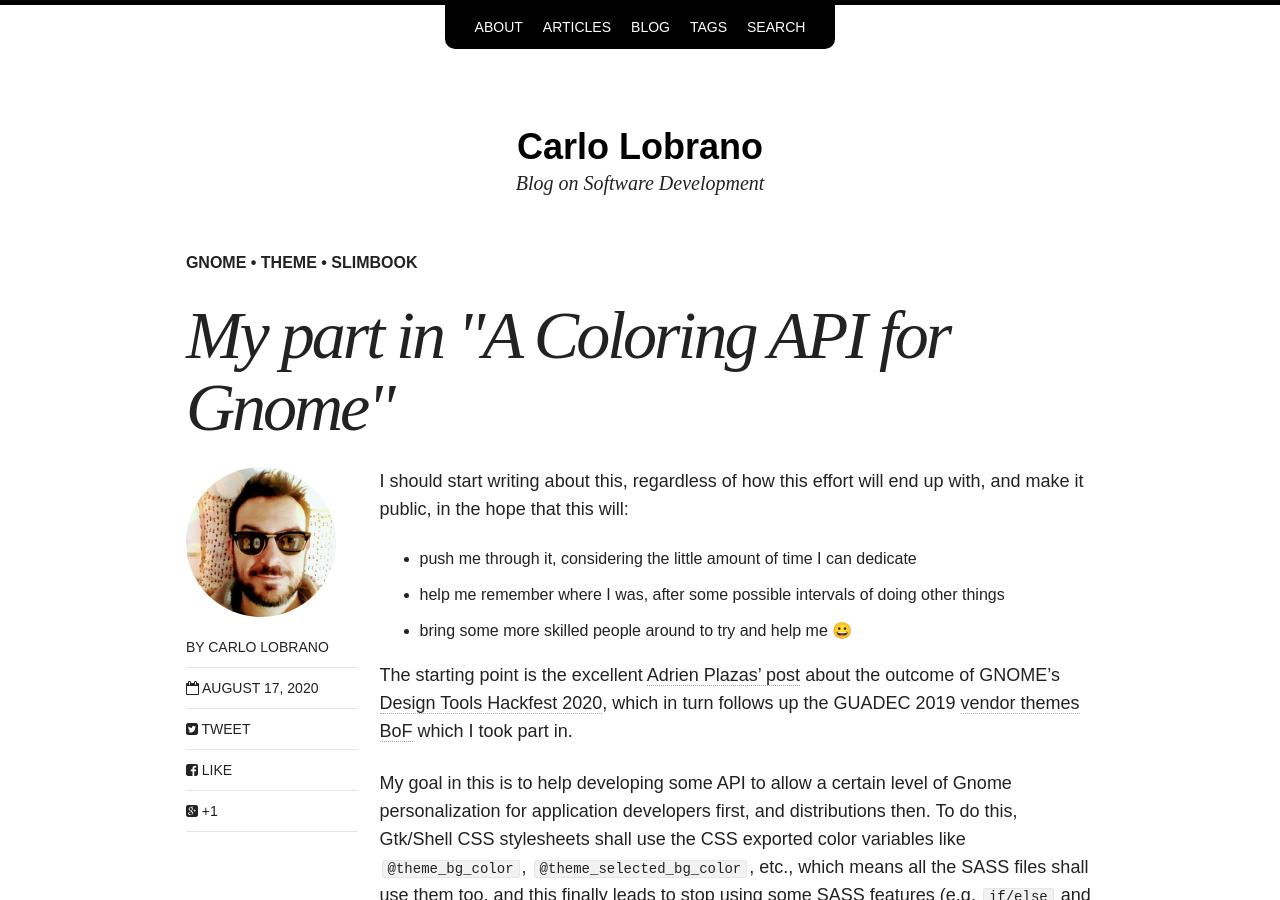
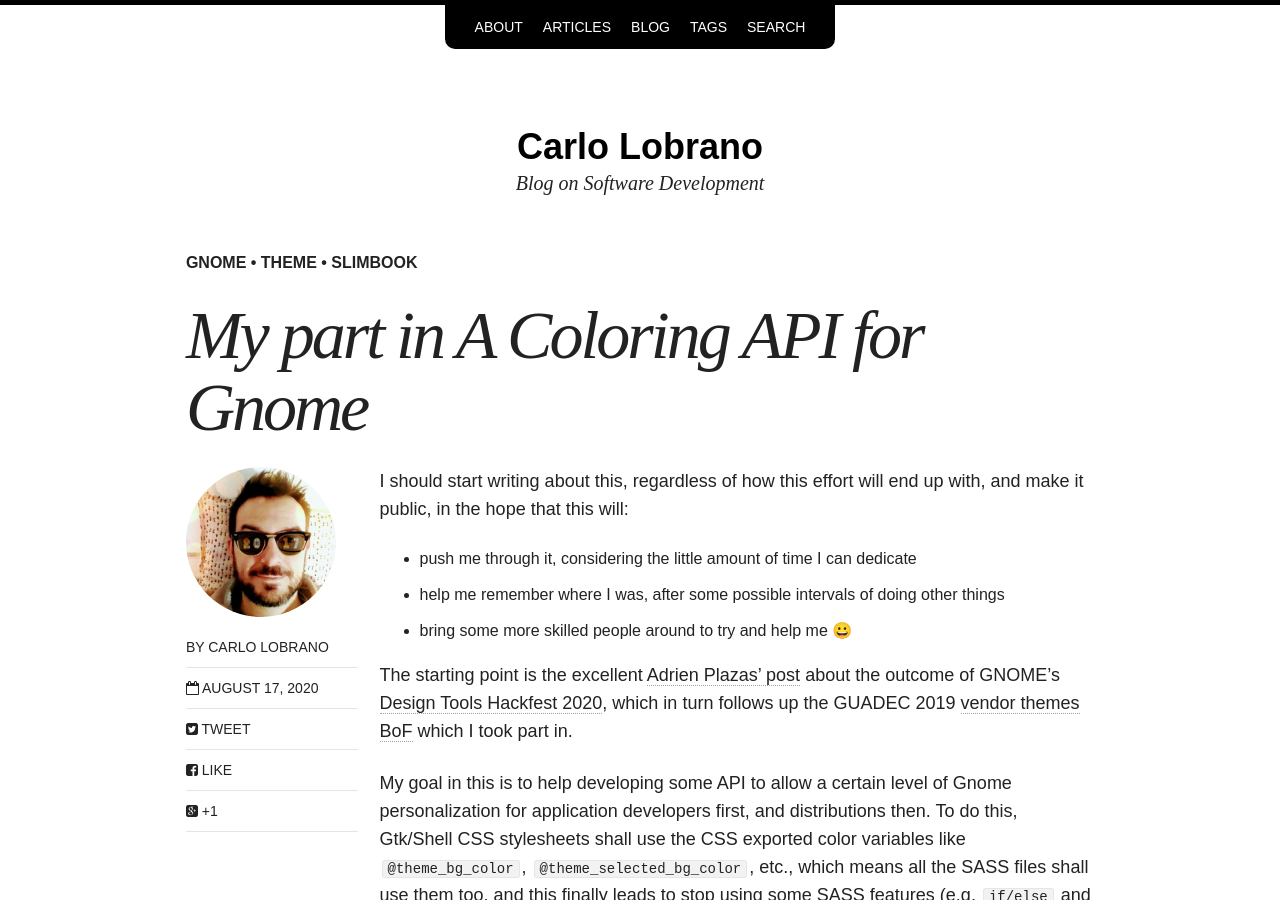
Before and after one commit to clobrano/clobrano.github.io, a Jekyll site: the page built from _posts/blog/2020-08-17-coloring-api-part1.md, in a window 1280 px wide and 900 px high. Built offline with Jekyll 4.4.1, drawn with Linux system fonts in a browser that asks for light colours; nearby versions of some CDN libraries.

```diff
--- a/_posts/blog/2020-08-17-coloring-api-part1.md
+++ b/_posts/blog/2020-08-17-coloring-api-part1.md
@@ -1,12 +1,12 @@
 ---
 published: true
-title: My part in "A Coloring API for Gnome"
+title: My part in A Coloring API for Gnome
 categories: blog
 tags:
   - gnome
   - theme
   - Slimbook
-date: '2020-08-17 16:00'
+date: 2020-08-17 16:00
 share: true
 layout: post
 excerpt: Gnome is working on a real Themes support
```
